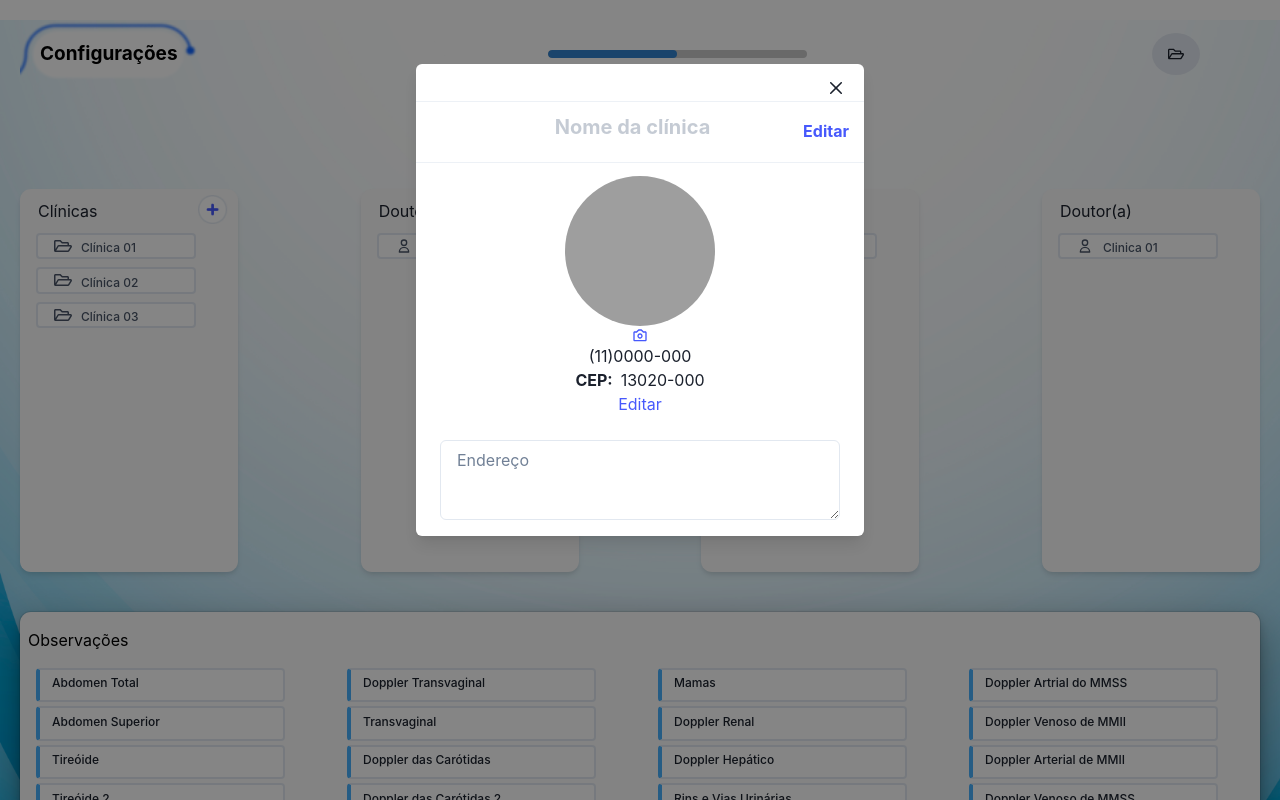
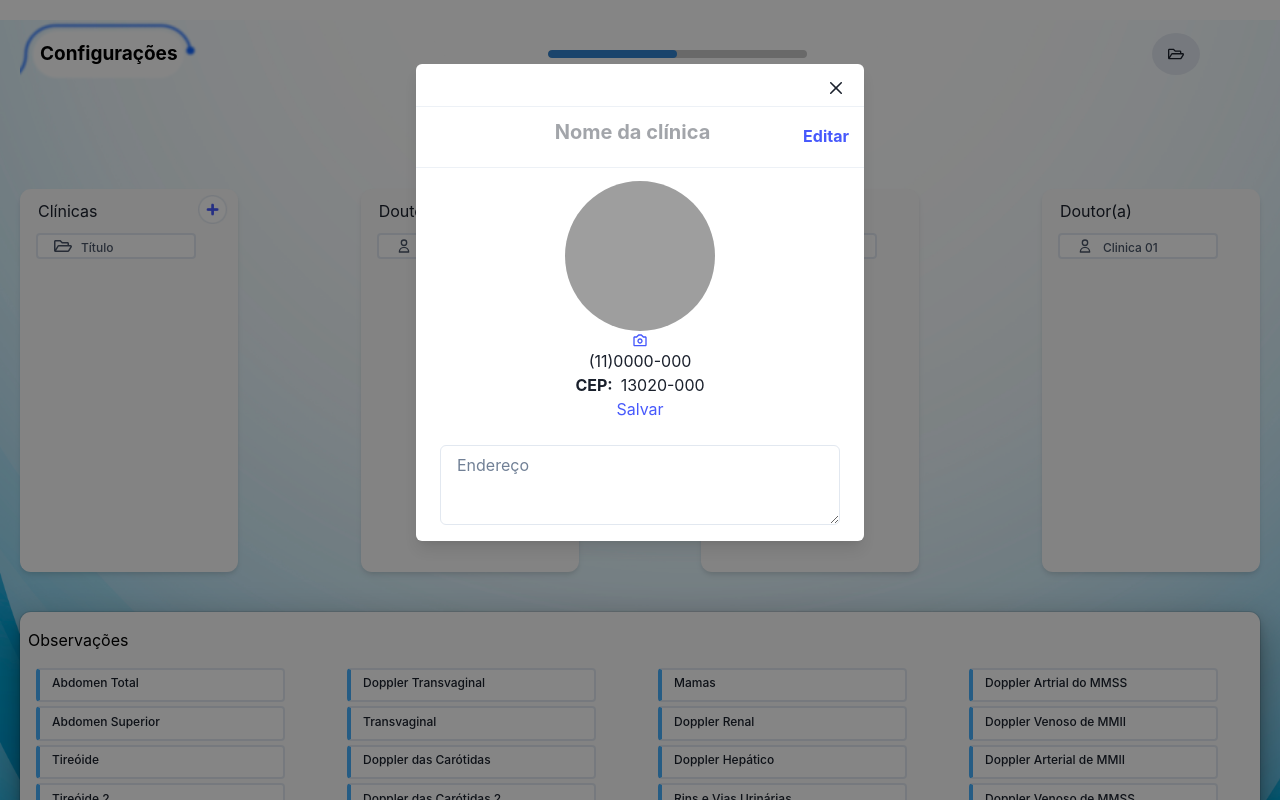
Before and after one commit to hrocha85/usSaudeImagem, a React (Create React App) app: page / in a window 1280 px wide. Both pictures are taken after a click on the button 212 px from the left and 209 px from the top of the page. Shown: the top 800 px of the page. Built offline with nearby package versions, Linux system fonts and the light colour scheme; grey boxes are pictures that could not be loaded.

Commit message:
alteracoes modal clinica

```diff
--- a/src/main/component/icon_button_plus.tsx
+++ b/src/main/component/icon_button_plus.tsx
@@ -1,13 +1,14 @@
 import {
+  Box,
   Button,
   Center,
   Container,
   Divider,
   Grid,
-  GridItem,
   Icon,
   IconButton,
   Image,
+  Input,
   Modal,
   ModalBody,
   ModalCloseButton,
@@ -15,34 +16,43 @@ import {
   ModalFooter,
   ModalHeader,
   ModalOverlay,
+  Stack,
   Text,
+  Textarea,
   useDisclosure,
-  Stack,
-  Textarea,
-  Flex,
-  Wrap,
-  Box,
-  WrapItem,
-  Input,
 } from "@chakra-ui/react";
-import React, { useState } from "react";
+import React, { useState, useRef } from "react";
 import { BiCamera } from "react-icons/bi";
 import PlusButton from "../images/button_plus.png";
+import Clinica from "../configuracao/clinicas";
+import { Cln } from "../configuracao/cln";
 
 const button = React.createElement("img", { src: PlusButton });
 
 const IconButtonPlus = () => {
   const { isOpen, onOpen, onClose } = useDisclosure();
 
-  const [name, setName] = useState("Nome da clínica");
+  const [nome, setClinica] = useState("Nome da clínica");
 
   const [enable, setEnable] = useState(true);
 
-  const [focus, setFocus] = useState('unstyled');
+  const [focus, setFocus] = useState("unstyled");
 
-  const [autoFocus, setAutoFocus] = useState(false);
+  const [endereco, setEndereco] = useState("");
 
+  const [cep, setCep] = useState("");
 
+  const [telefone, setTelefone] = useState("");
+
+  const clinicas: Cln[] = [];
+
+  const addClinica = () => {
+    const cln = new Cln(nome, endereco, cep, telefone);
+
+    clinicas.push(cln);
+
+    Clinica(clinicas);
+  };
 
   return (
     <>
@@ -61,21 +71,27 @@ const IconButtonPlus = () => {
           <ModalOverlay />
           <ModalContent>
             <ModalHeader></ModalHeader>
-            <Divider orientation="horizontal" marginTop="5px" />
-            <ModalCloseButton onClick={() => setFocus('unstyled')}/>
+            <Divider orientation="horizontal" marginTop="10px" />
+            <ModalCloseButton
+              onClick={() => {
+                setFocus("unstyled");
+                setEnable(true);
+              }}
+            />
 
             <Stack direction="row" justify="center" margin="10px">
               <Box sx={{ flexGrow: 1 }}>
                 <Input
+                  id="clinica"
                   textAlign="center"
                   paddingStart="60px"
                   fontWeight="bold"
                   fontSize="20px"
-                  placeholder={name}
+                  placeholder={nome}
                   isDisabled={enable}
-                  onChange={(e) => setName(e.target.value)}
+                  onChange={(e) => setClinica(e.target.value)}
                   variant={focus}
-                  autoFocus={autoFocus}
+                  value={nome}
                 ></Input>
               </Box>
 
@@ -87,7 +103,10 @@ const IconButtonPlus = () => {
                   fontWeight="bold"
                   backgroundColor="transparent"
                   alignItems="center"
-                  onClick={() => { setEnable(false); setFocus('filled'); setAutoFocus(true)}}
+                  onClick={() => {
+                    setEnable(false);
+                    setFocus("filled");
+                  }}
                 >
                   Editar
                 </Button>
@@ -119,8 +138,12 @@ const IconButtonPlus = () => {
                     </Stack>
 
                     <Center>
-                      <Text textColor="#4759FC" size="16px">
-                        Editar
+                      <Text
+                        textColor="#4759FC"
+                        size="16px"
+                        onClick={addClinica}
+                      >
+                        Salvar
                       </Text>
                     </Center>
                   </Grid>
@@ -129,7 +152,11 @@ const IconButtonPlus = () => {
             </Container>
 
             <ModalFooter>
-              <Textarea placeholder="Endereço" />
+              <Textarea
+                placeholder="Endereço"
+                value={endereco}
+                onChange={(e) => setEndereco(e.target.value)}
+              />
             </ModalFooter>
           </ModalContent>
         </Modal>
--- a/src/main/component/main_card.tsx
+++ b/src/main/component/main_card.tsx
@@ -13,7 +13,14 @@ const MainCard = ({ titulo, icon }) => {
   function Cards(titulo) {
     switch (titulo) {
       case "Clínicas":
-        return <Clinica />;
+        return (
+          <Clinica
+            nome_clinica='clinica'
+            endereco='endereco'
+            cep='cep'
+            telefone='telefone'
+          />
+        );
 
       case "Doutor(a)":
         return <Drs />;
--- a/src/main/configuracao/clinicas.tsx
+++ b/src/main/configuracao/clinicas.tsx
@@ -1,17 +1,24 @@
 import { FaRegFolderOpen } from "react-icons/fa";
 import FieldDefaultIcon from "../component/field_default_icon";
-const Clinica = () => {
+import { Cln } from "../configuracao/cln";
+
+
+
+const Clinica = (clinicaobjt) => {
   let clinicas = [
-    { id: 1, clinica: "Clínica" },
-    { id: 2, clinica: "Clínica" },
-    { id: 3, clinica: "Clínica" },
+
+    clinicaobjt
+
   ];
+
+
+  console.log(clinicas);
 
   return (
     <>
       {clinicas.map((cln) => (
         <FieldDefaultIcon
-          text={cln.clinica + " " + 0 + cln.id}
+          text={cln.nome}
           textColor="#4A5568"
           icon={FaRegFolderOpen}
         />
@@ -21,3 +28,13 @@ const Clinica = () => {
 };
 
 export default Clinica;
+
+/**
+ *
+ *  let clinicas = [
+    //{ id: 1, nome_clinica: "Clínica", endereco: "", cep: "", telefone: "" },
+    //{ id: 2, nome_clinica: "Clínica", endereco: "", cep: "", telefone: "" },
+    //{ id: 3, nome_clinica: "Clínica", endereco: "", cep: "", telefone: "" },
+  ];
+ *
+ */
--- /dev/null
+++ b/src/main/configuracao/cln.tsx
@@ -0,0 +1,13 @@
+export class Cln {
+  nome: String;
+  endereco: string;
+  cep: string;
+  telefone: string;
+
+  constructor(nome: string, endereco: string, cep: string, telefone: string) {
+    this.nome = nome;
+    this.endereco = endereco;
+    this.cep = cep;
+    this.telefone = telefone;
+  }
+}
--- a/src/main/configuracao/configuracoes.tsx
+++ b/src/main/configuracao/configuracoes.tsx
@@ -8,6 +8,7 @@ import RectangularCard from "../component/card_observations";
 import ItemObservation from "../component/item_obeservation";
 import MainCard from "../component/main_card";
 import BGImage from "../images/background_image.jpg";
+import BGImg from "../images/fundoazul.svg";
 import ImageHome from "../images/icon_home.png";
 
 const Configuracoes = () => {
```
Also changed, not shown: 1 other file (tests, documents, lock files or other folders).
